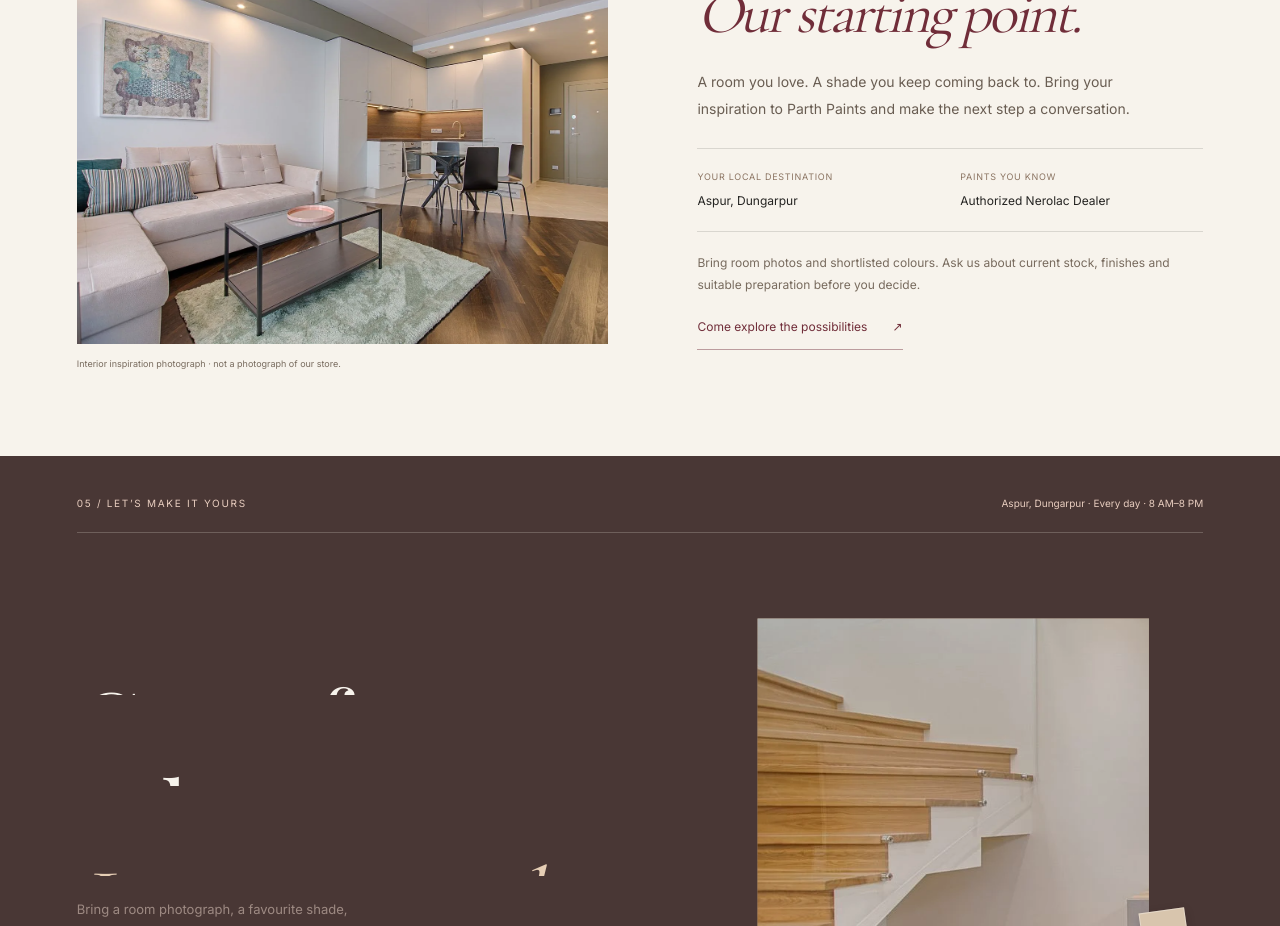
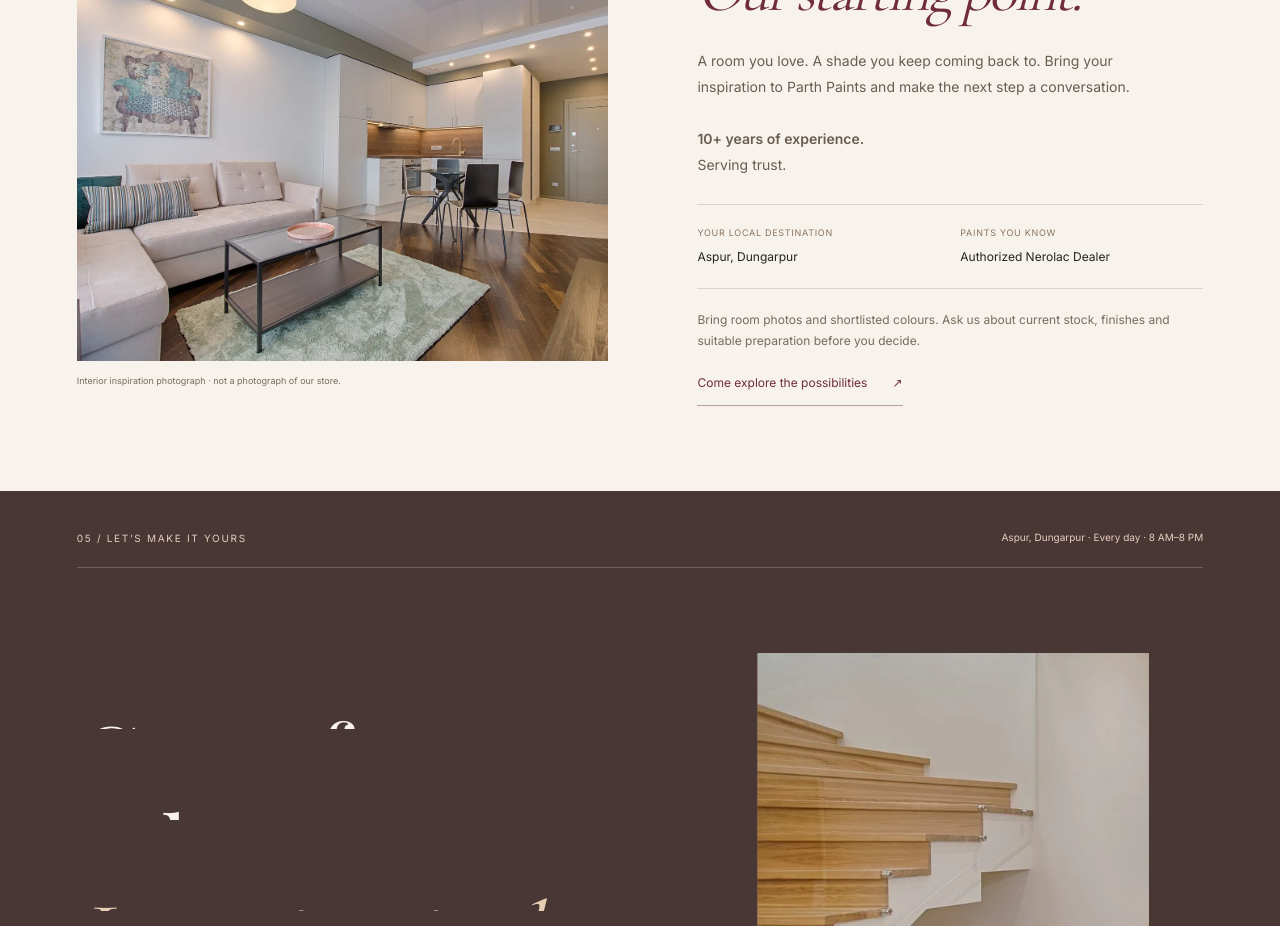
Before and after one commit to parthpaintsshop-source/shop_website, a Next.js app: page / in a window 1280 px wide. Shown: the part 4780-5706 px from the top of the page. Built offline with nearby package versions, Linux system fonts and the light colour scheme; no server answers.

Commit message:
Add experience and trust statement

```diff
--- a/src/components/sections/WhyUs.tsx
+++ b/src/components/sections/WhyUs.tsx
@@ -14,6 +14,7 @@ export default function WhyUs() {
         <p className={styles.eyebrow}>04 / A place to begin</p>
         <h2 id="about-title" data-editorial-title>Your ideas.<br /><em>Our starting point.</em></h2>
         <p className={styles.aboutDescription}>A room you love. A shade you keep coming back to. Bring your inspiration to Parth Paints and make the next step a conversation.</p>
+        <p className={styles.aboutDescription}><strong>10+ years of experience.</strong><br />Serving trust.</p>
         <div className={styles.storeProof}><p><span>Your local destination</span>Aspur, Dungarpur</p><p><span>Paints you know</span>{STORE_INFO.tagline}</p></div>
         <p className={styles.aboutNote}>Bring room photos and shortlisted colours. Ask us about current stock, finishes and suitable preparation before you decide.</p>
         <a href="#contact" className={styles.darkLink}>Come explore the possibilities <span aria-hidden="true">↗</span></a>
```
